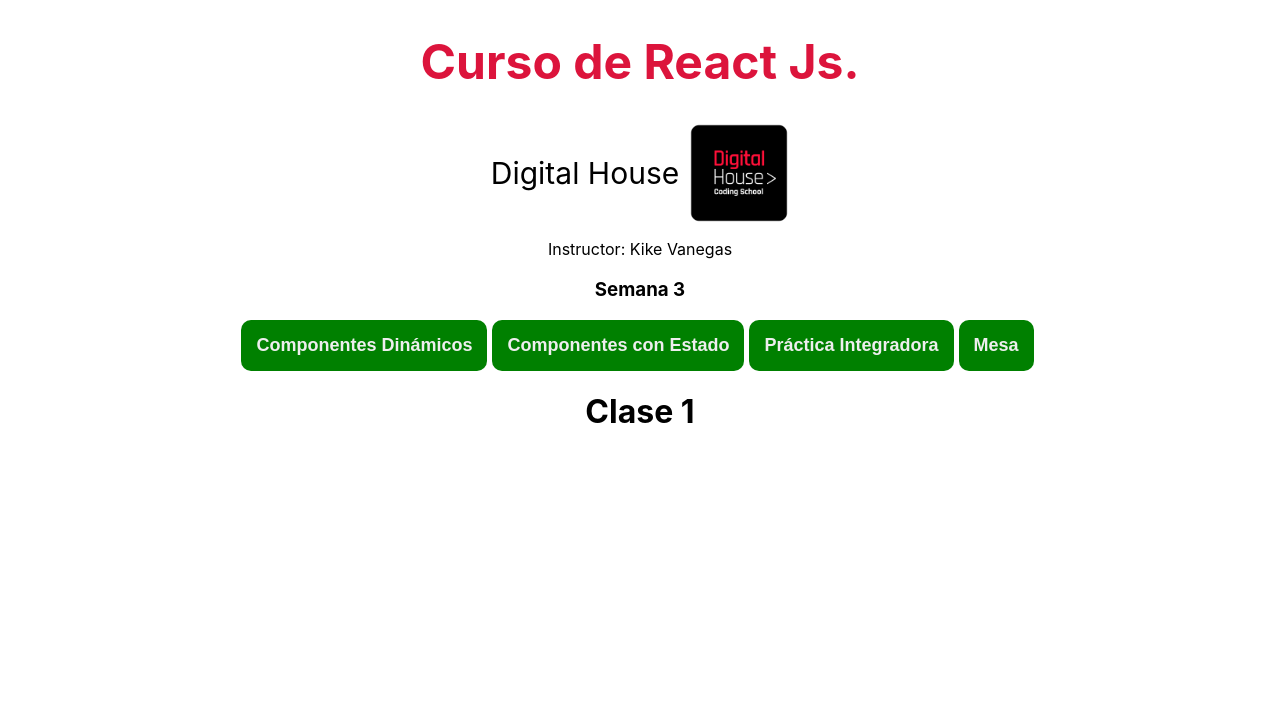
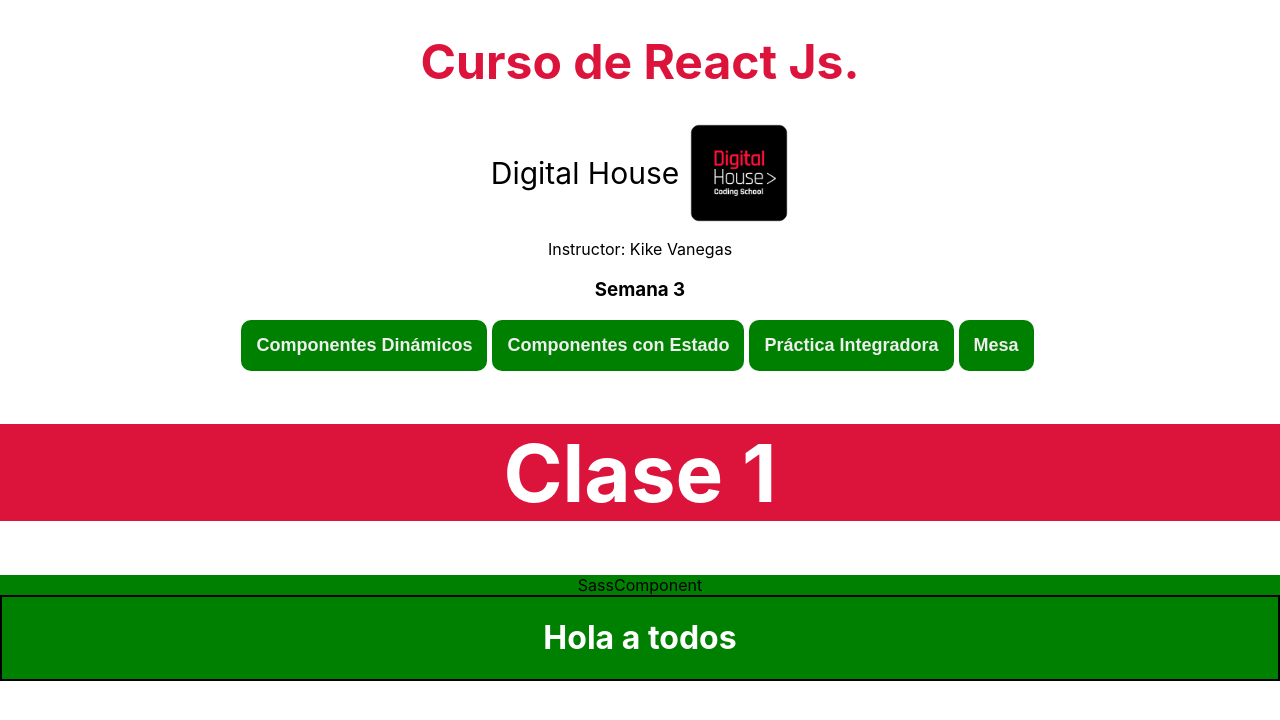
Before and after one commit to jayad23/Glossary_React, a React (Create React App) app: page / in a window 1280 px wide. Both pictures are taken after a click on the button "Componentes Dinámicos". Shown: the top 720 px of the page. Built offline with nearby package versions, Linux system fonts and the light colour scheme.

Commit message:
Estilos en React - Parte 1

```diff
--- a/package.json
+++ b/package.json
@@ -6,6 +6,7 @@
     "@testing-library/jest-dom": "^5.16.5",
     "@testing-library/react": "^13.3.0",
     "@testing-library/user-event": "^13.5.0",
+    "node-sass": "^7.0.1",
     "react": "^18.2.0",
     "react-dom": "^18.2.0",
     "react-scripts": "5.0.1",
@@ -34,5 +35,8 @@
       "last 1 firefox version",
       "last 1 safari version"
     ]
+  },
+  "devDependencies": {
+    "sass": "^1.54.4"
   }
 }
--- a/src/components/Week3/Clase_1/App.js
+++ b/src/components/Week3/Clase_1/App.js
@@ -1,10 +1,16 @@
 import React from 'react'
+//import "./styles.css";
+import ClassOneStyles from "./styles.module.css";
+import SassComponent from './SassComponent/SassComponent';
 
 const App = () => {
   return (
-    <div>
+    <>
+      <div className={ClassOneStyles['App']}>
         <h1>Clase 1</h1>
-    </div>
+      </div>
+      <SassComponent />
+    </>
   )
 }
 
--- /dev/null
+++ b/src/components/Week3/Clase_1/SassComponent/SassComponent.js
@@ -0,0 +1,16 @@
+import React from 'react'
+import styles from "./styles.module.scss";
+
+const SassComponent = () => {
+  return (
+    <div className={styles['Container']}>
+        SassComponent
+        <div className='second-container'>
+            <h1>Hola a todos</h1>
+
+        </div>
+    </div>
+  )
+}
+
+export default SassComponent
--- /dev/null
+++ b/src/components/Week3/Clase_1/SassComponent/styles.module.scss
@@ -0,0 +1,9 @@
+.Container{
+    background-color: green;
+    div {
+        border: 2px solid black;
+        h1{
+            color: white;
+        }
+    }
+}
--- /dev/null
+++ b/src/components/Week3/Clase_1/styles.module.css
@@ -0,0 +1,14 @@
+/*Declaración de Variables*/
+:root{
+    --main-bg-color: crimson;
+    --font-color: white;
+}
+
+.App {
+    background-color: var(--main-bg-color);
+}
+
+.App > h1 {
+    color: var(--font-color);
+    font-size: 5rem;
+}
```
Also changed, not shown: 1 other file (tests, documents, lock files or other folders).
